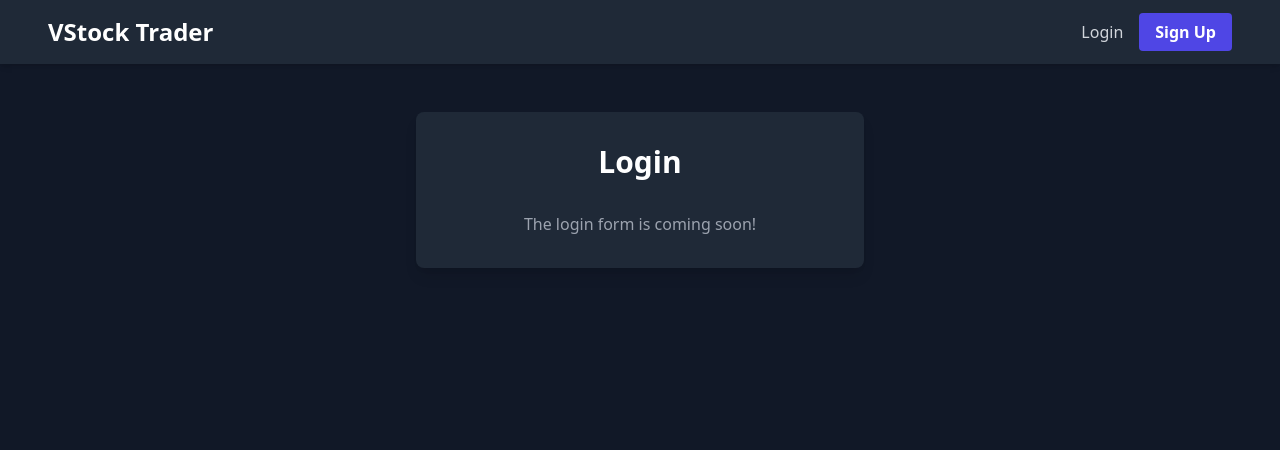
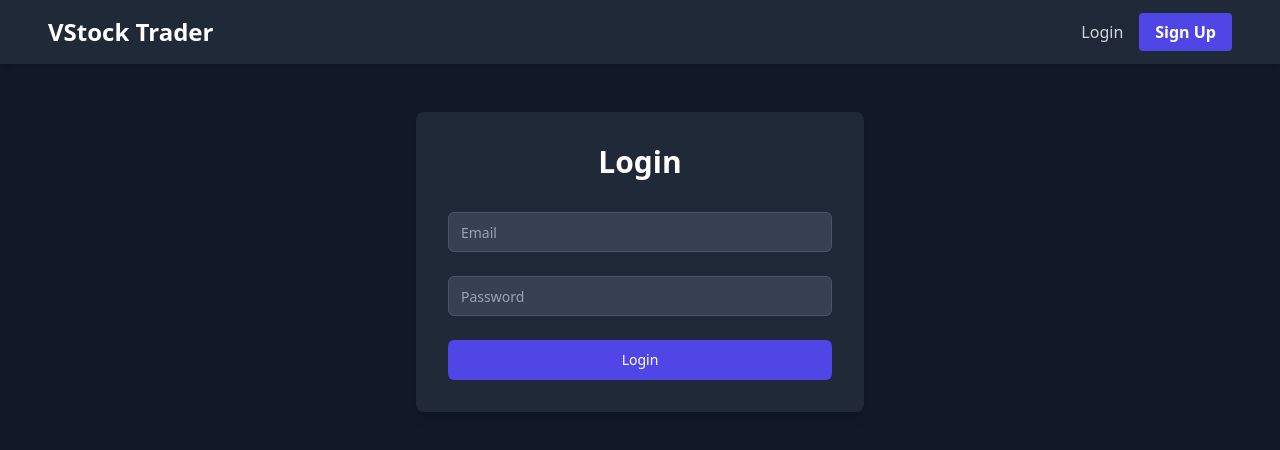
Before and after one commit to jfisher1000/stock-game-v2, a React (Vite) app: page /login in a window 1280 px wide. Shown: the top 450 px of the page. Built offline with nearby package versions, Linux system fonts and the light colour scheme; no server answers.

Commit message:
Update LoginPage.tsx

```diff
--- a/src/pages/LoginPage.tsx
+++ b/src/pages/LoginPage.tsx
@@ -1,10 +1,52 @@
+import { useState } from 'react';
+import { useNavigate } from 'react-router-dom';
+import { useAuthStore } from '@/store/auth';
+import { Button } from '@/components/ui/button';
+import { Input } from '@/components/ui/input';
+
 const LoginPage = () => {
+  const [email, setEmail] = useState('');
+  const [password, setPassword] = useState('');
+  const logIn = useAuthStore((state) => state.logIn);
+  const { error, isLoading } = useAuthStore();
+  const navigate = useNavigate();
+
+  const handleSubmit = async (e: React.FormEvent) => {
+    e.preventDefault();
+    try {
+      await logIn(email, password);
+      navigate('/');
+    } catch (err) {
+      console.error("Failed to log in:", err);
+    }
+  };
+
   return (
     <div className="flex items-center justify-center">
       <div className="bg-gray-800 p-8 rounded-lg shadow-lg w-full max-w-md">
         <h2 className="text-3xl font-bold text-center mb-8 text-white">Login</h2>
-        {/* Login form will be implemented in the next step */}
-        <p className="text-center text-gray-400">The login form is coming soon!</p>
+        <form onSubmit={handleSubmit} className="space-y-6">
+          <Input
+            type="email"
+            placeholder="Email"
+            value={email}
+            onChange={(e) => setEmail(e.target.value)}
+            className="bg-gray-700 border-gray-600 text-white"
+            required
+          />
+          <Input
+            type="password"
+            placeholder="Password"
+            value={password}
+            onChange={(e) => setPassword(e.target.value)}
+            className="bg-gray-700 border-gray-600 text-white"
+            required
+          />
+          <Button type="submit" className="w-full bg-indigo-600 hover:bg-indigo-700" disabled={isLoading}>
+            {isLoading ? 'Logging in...' : 'Login'}
+          </Button>
+          {error && <p className="text-red-500 text-sm text-center">{error}</p>}
+        </form>
       </div>
     </div>
   );
```
